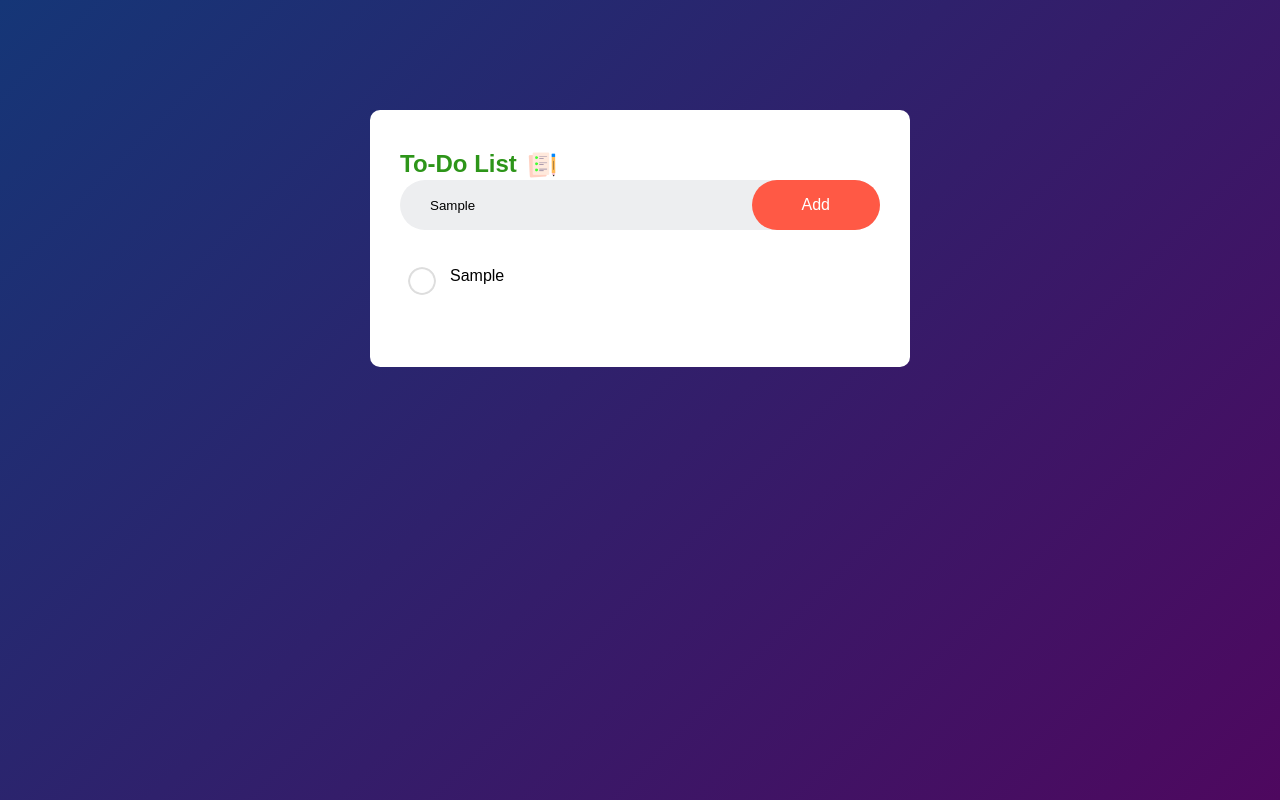
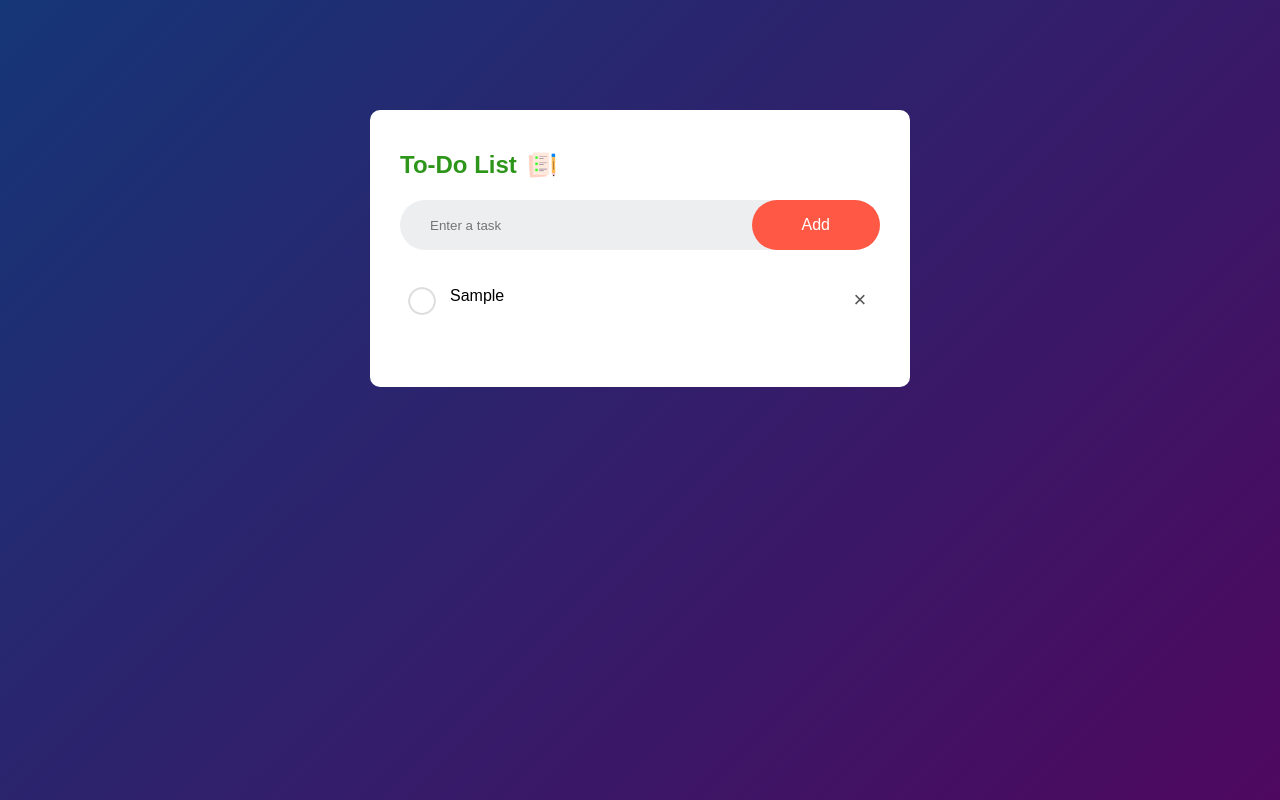
Before and after one commit to sanketspcc/LGMVIP-TASK1, a plain HTML site: page index.html in a window 1280 px wide. Both pictures are taken after typing "Sample" into the empty fields and a click on the button "Add". Drawn offline with Linux system fonts and the light colour scheme.

Commit message:
updated changes

```diff
--- a/script.js
+++ b/script.js
@@ -1,14 +1,14 @@
 const inputBox = document.getElementById("input-box");
-const listContainer = document.getElementById("list_container")
+const listContainer = document.getElementById("list_container");
 function addTask(){
     if(inputBox.value === ''){
         alert("You must write something!");
     }
     else{
-        let li = document.createElement("li")
+        let li = document.createElement("li");
         li.innerHTML = inputBox.value;
         listContainer.appendChild(li);
-        let span1 = document.createElement("span1");
+        let span = document.createElement("span");
         span.innerHTML = "\u00d7";
         li.appendChild(span)
     }
--- a/style.css
+++ b/style.css
@@ -21,8 +21,8 @@
 .todo-app h2{
     color: #2d9519;
     display: flex;
-    align-items: center
-    margin-bottom: 20px
+    align-items: center;
+    margin-bottom: 20px;
 }
 
 .todo-app h2 img{
```
